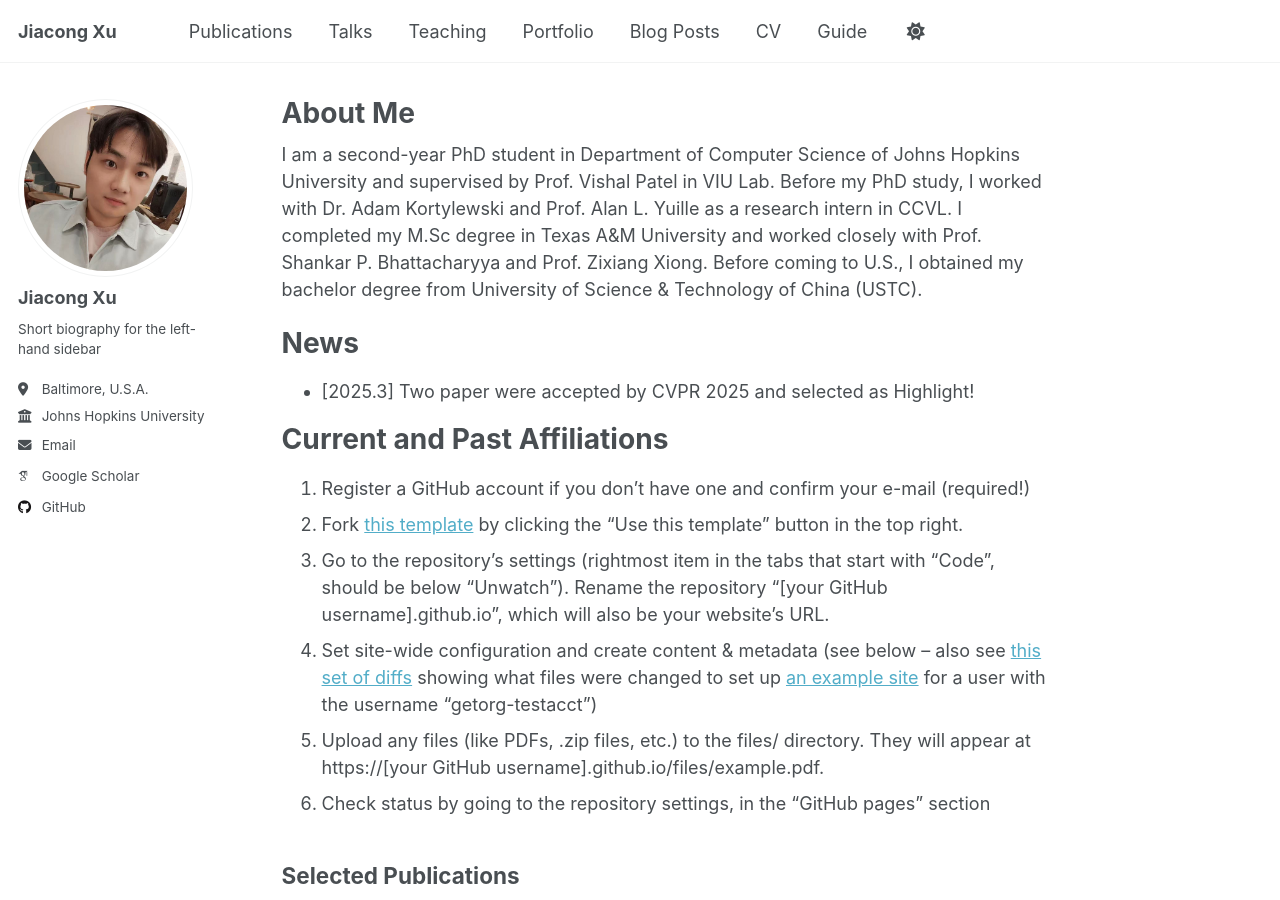
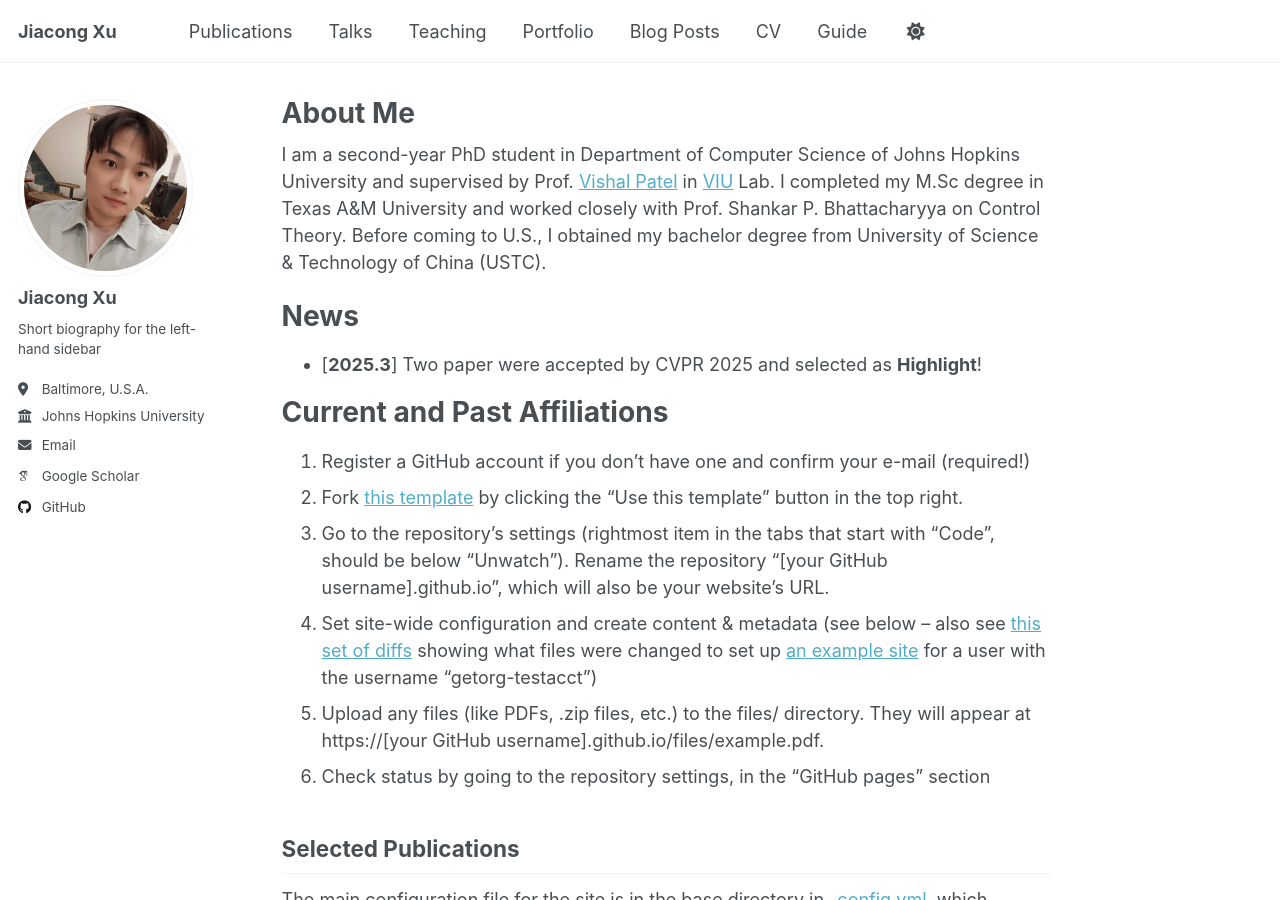
Before and after one commit to XuJiacong/XuJiacong.github.io, a Jekyll site: the page built from _pages/about.md, in a window 1280 px wide and 900 px high. Built offline with Jekyll 4.4.1, drawn with Linux system fonts in a browser that asks for light colours; some web fonts are replaced.

Commit message:
Update about.md

```diff
--- a/_pages/about.md
+++ b/_pages/about.md
@@ -7,11 +7,11 @@ redirect_from:
   - /about.html
 ---
 
-I am a second-year PhD student in Department of Computer Science of Johns Hopkins University and supervised by Prof. Vishal Patel in VIU Lab. Before my PhD study, I worked with Dr. Adam Kortylewski and Prof. Alan L. Yuille as a research intern in CCVL. I completed my M.Sc degree in Texas A&M University and worked closely with Prof. Shankar P. Bhattacharyya and Prof. Zixiang Xiong. Before coming to U.S., I obtained my bachelor degree from University of Science & Technology of China (USTC).
+I am a second-year PhD student in Department of Computer Science of Johns Hopkins University and supervised by Prof. [Vishal Patel](https://engineering.jhu.edu/faculty/vishal-patel/) in [VIU](https://engineering.jhu.edu/vpatel36/team/vishalpatel/) Lab. I completed my M.Sc degree in Texas A&M University and worked closely with Prof. Shankar P. Bhattacharyya on Control Theory. Before coming to U.S., I obtained my bachelor degree from University of Science & Technology of China (USTC).
 
 News
 ======
-- [2025.3] Two paper were accepted by CVPR 2025 and selected as Highlight!
+- \[**2025.3**\] Two paper were accepted by CVPR 2025 and selected as **Highlight**!
 
 Current and Past Affiliations
 ======
```
